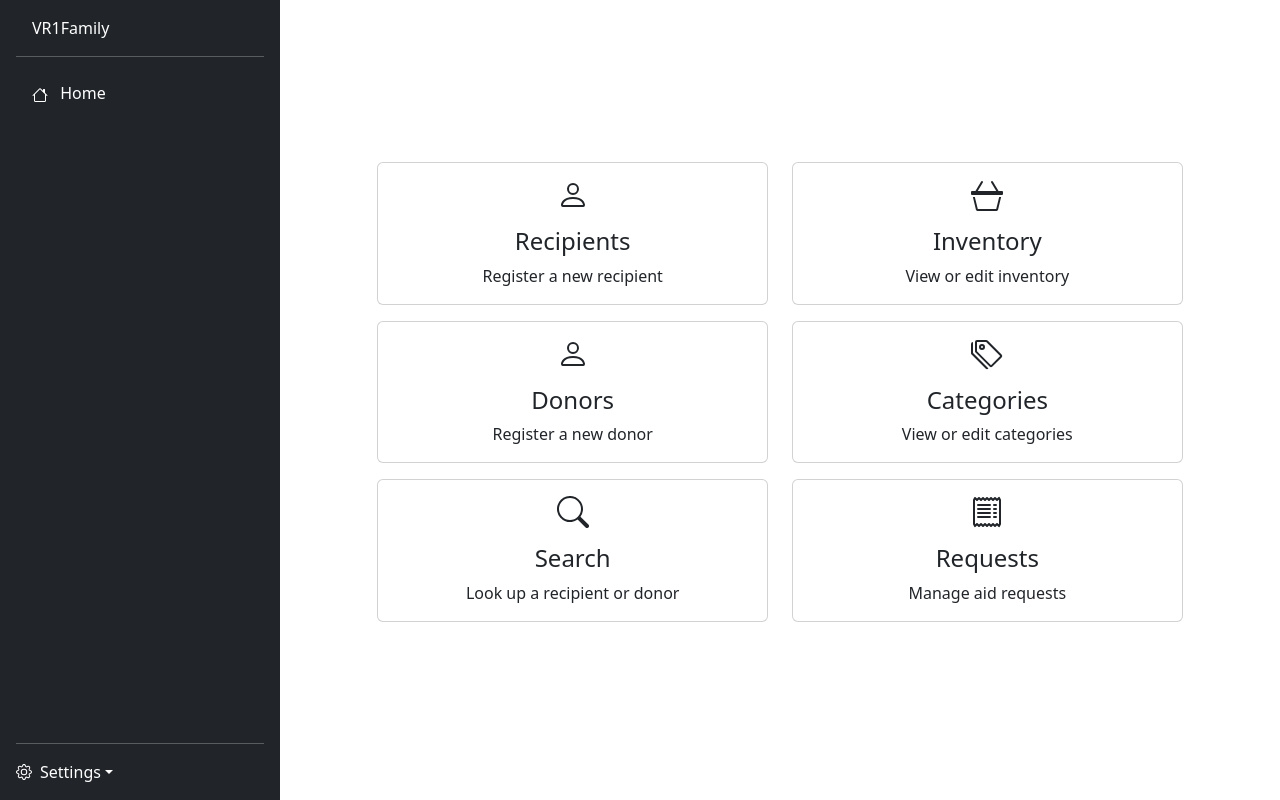
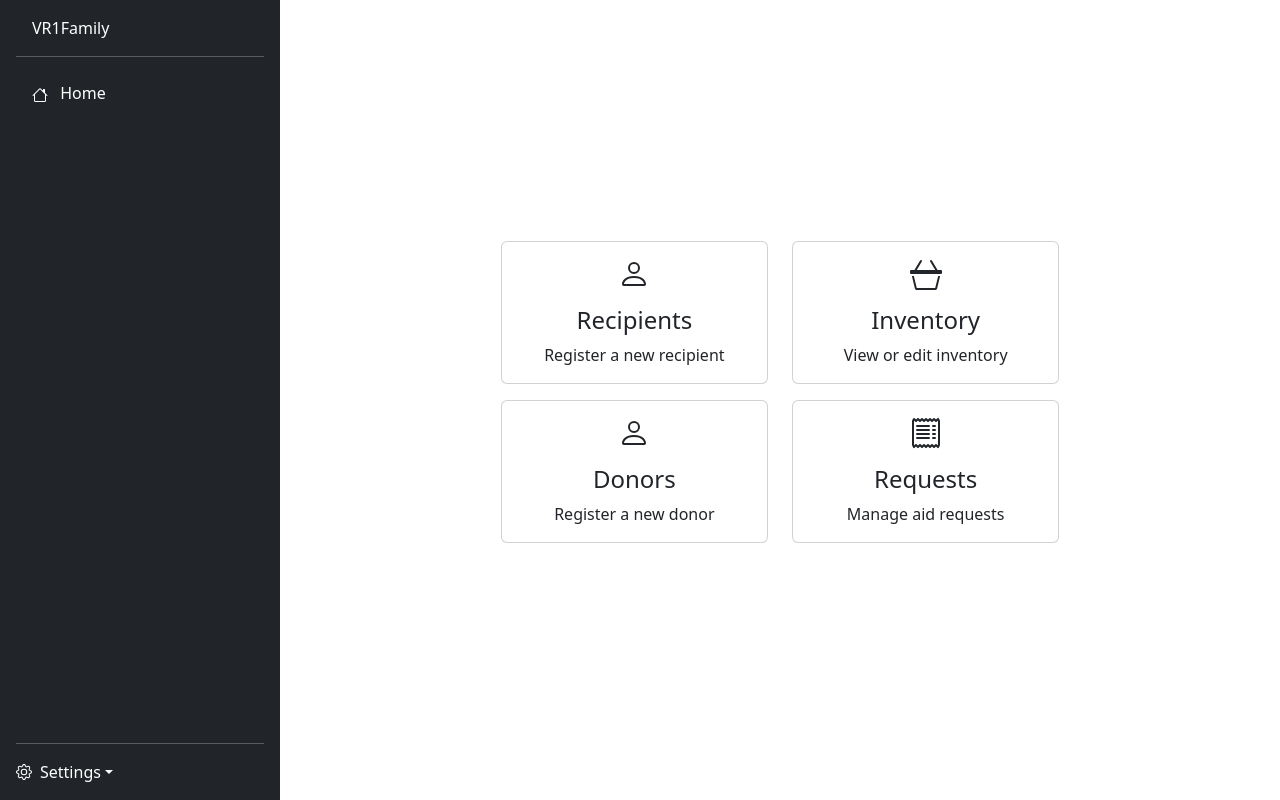
Before and after one commit to vr1f/distribution-system, a Python web app: template src/templates/home.html in a window 1280 px wide. Run offline with Jinja, Linux system fonts and the light colour scheme; the template is opened without the code that fills it, so the values that code supplies are empty.

Commit message:
refactor: remove category & search cards from home

```diff
--- a/src/templates/home.html
+++ b/src/templates/home.html
@@ -37,20 +37,6 @@
           </div>
         </div>
       </div>
-      <div class="row-auto mb-3">
-        <div class="card">
-          <div class="mb-3 mt-3 text-center">
-            <svg xmlns="http://www.w3.org/2000/svg" width="32" height="32" fill="currentColor" class="bi bi-search" viewBox="0 0 16 16">
-              <path d="M11.742 10.344a6.5 6.5 0 1 0-1.397 1.398h-.001c.03.04.062.078.098.115l3.85 3.85a1 1 0 0 0 1.415-1.414l-3.85-3.85a1.007 1.007 0 0 0-.115-.1zM12 6.5a5.5 5.5 0 1 1-11 0 5.5 5.5 0 0 1 11 0z"/>
-            </svg>
-          </div>
-          <div class="text-center">
-            <h4 class="card-title">Search</h4>
-            <p class="card-text p-y-1">Look up a recipient or donor</p>
-            <a href="/search" class="stretched-link"></a>
-          </div>
-        </div>
-      </div>
     </div>
   </div>
   <div class="container">
@@ -68,24 +54,6 @@
             <h4 class="card-title">Inventory</h4>
             <p class="card-text p-y-1">View or edit inventory</p>
             <a href="/inventory" class="stretched-link"></a>
-          </div>
-        </div>
-      </div>
-      <div class="row-auto mb-3">
-        <div class="card">
-          <div class="mb-3 mt-3 text-center">
-            <svg xmlns="http://www.w3.org/2000/svg" width="32" height="32" fill="currentColor" class="bi bi-tags"
-              viewBox="0 0 16 16">
-              <path
-                d="M3 2v4.586l7 7L14.586 9l-7-7H3zM2 2a1 1 0 0 1 1-1h4.586a1 1 0 0 1 .707.293l7 7a1 1 0 0 1 0 1.414l-4.586 4.586a1 1 0 0 1-1.414 0l-7-7A1 1 0 0 1 2 6.586V2z" />
-              <path
-                d="M5.5 5a.5.5 0 1 1 0-1 .5.5 0 0 1 0 1zm0 1a1.5 1.5 0 1 0 0-3 1.5 1.5 0 0 0 0 3zM1 7.086a1 1 0 0 0 .293.707L8.75 15.25l-.043.043a1 1 0 0 1-1.414 0l-7-7A1 1 0 0 1 0 7.586V3a1 1 0 0 1 1-1v5.086z" />
-            </svg>
-          </div>
-          <div class="card-block text-center">
-            <h4 class="card-title">Categories</h4>
-            <p class="card-text p-y-1">View or edit categories</p>
-            <a href="#" class="stretched-link"></a>
           </div>
         </div>
       </div>
```
